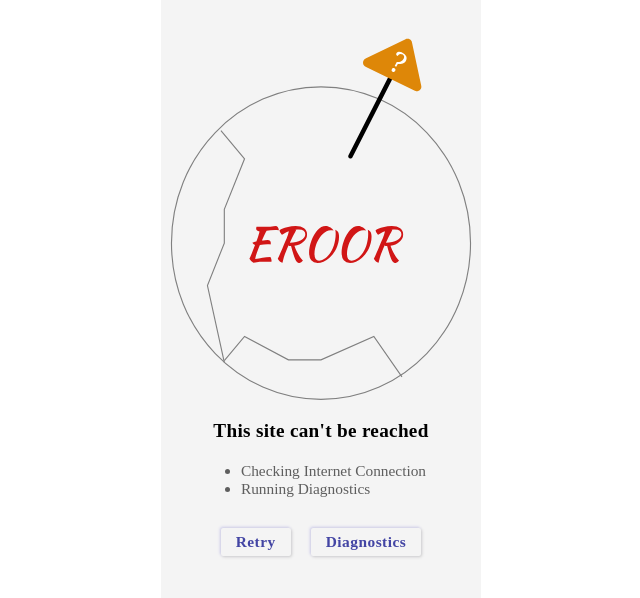
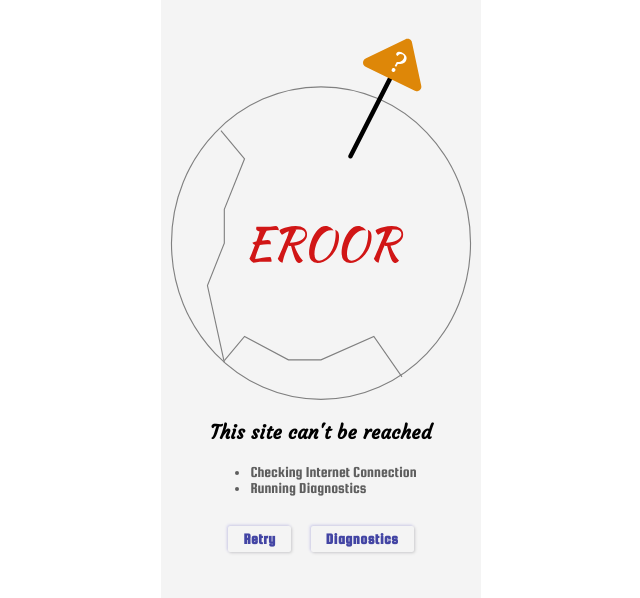
Before and after one commit to Adityapanther/Browser-Error-Page, a plain HTML site: page index.html in a window 1280 px wide. Shown: the whole page, without its empty margins (319-959 px from the left). Drawn offline with Linux system fonts and the light colour scheme.

Commit message:
google font added

```diff
--- a/style.css
+++ b/style.css
@@ -1,3 +1,6 @@
+@import url('https://fonts.googleapis.com/css2?family=Courgette &family=Squada+One&display=swap');
+
+
 *,html,body{
     padding: 0;
     margin: 0;
@@ -53,6 +56,7 @@ body{
     font-size: 1.5vw;
     font-weight: bold;
     letter-spacing: 0.3px;
+    font-family: 'Courgette', cursive;
 }
 
 .wrapper .container .err-reason{
@@ -71,6 +75,7 @@ body{
     color: #5e5e5e;
     text-transform: capitalize;
     font-size: 1.2vw;
+    font-family: 'Squada One', cursive;
 }
 
 
@@ -92,6 +97,7 @@ body{
     font-weight: 700;
     letter-spacing: 0.5px;
     color: rgba(11, 13, 138, 0.76);
+    font-family: 'Squada One', cursive;
 
 }
 
```
